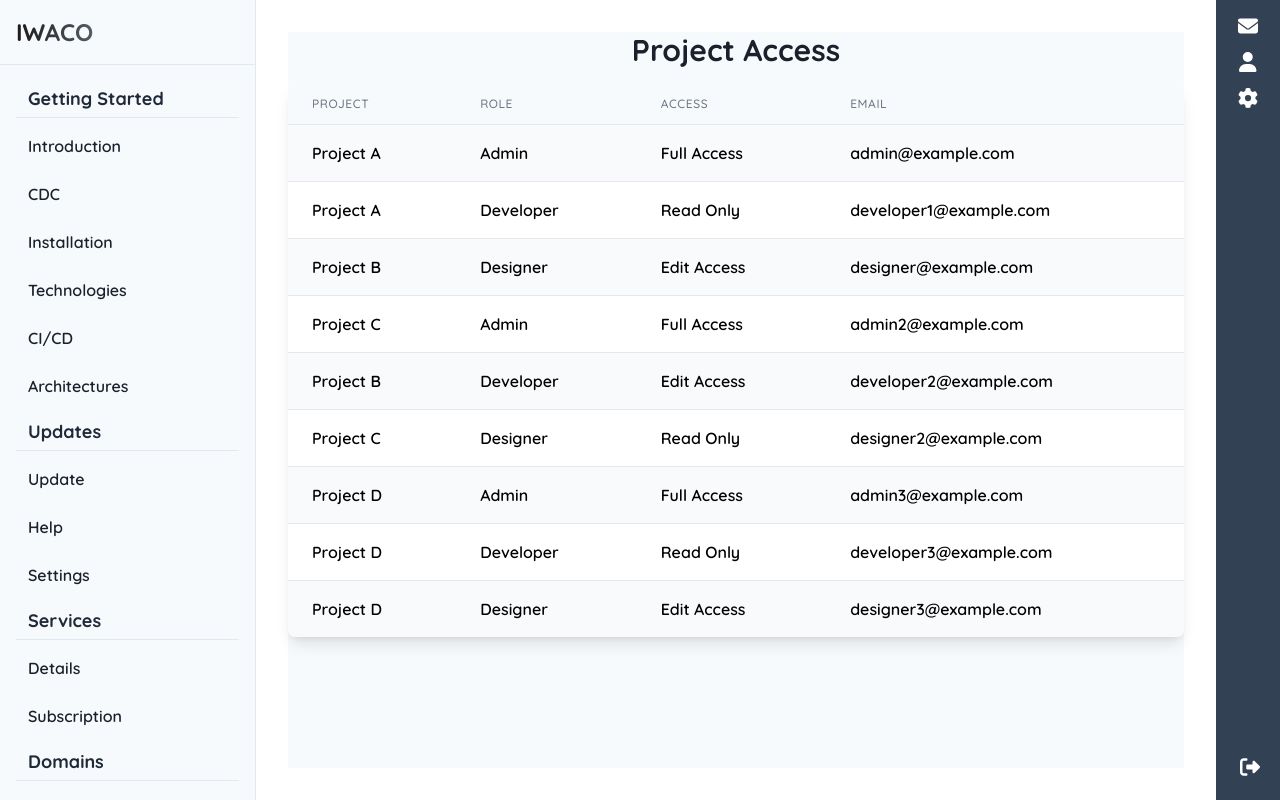
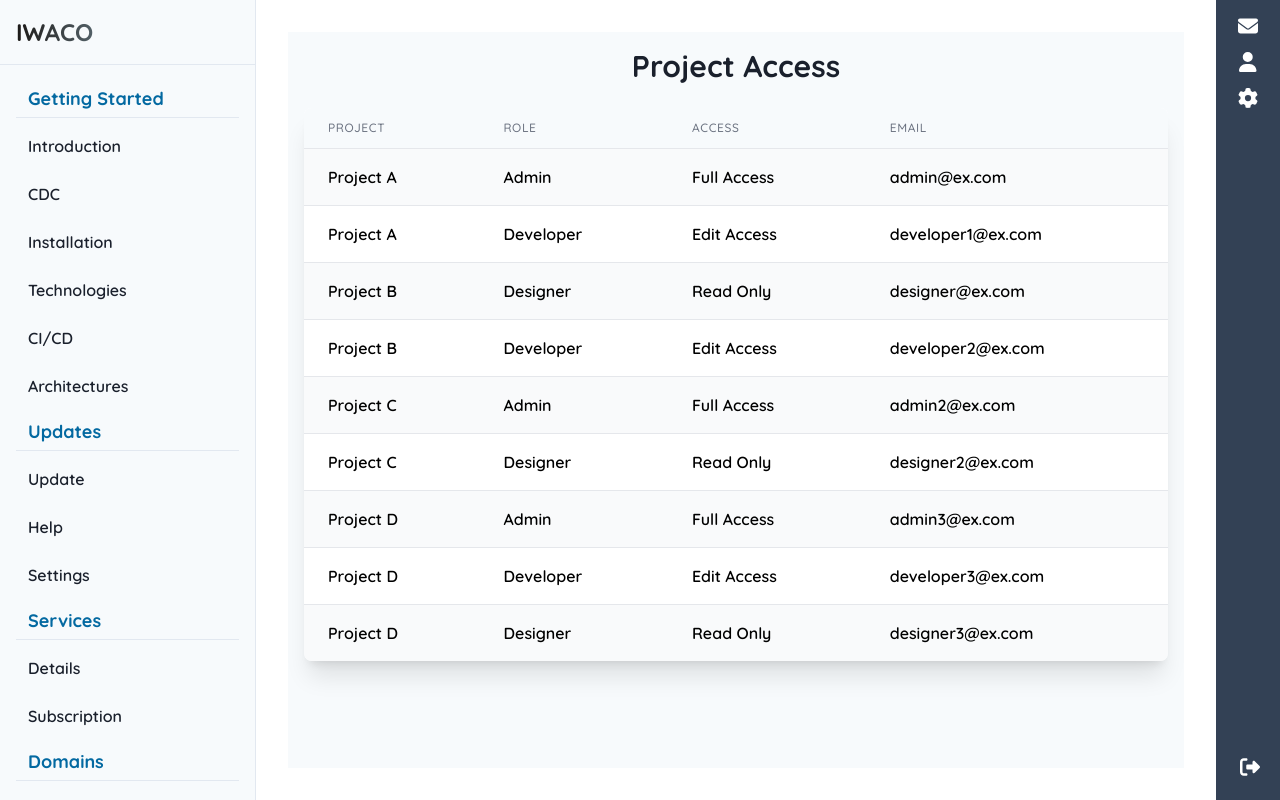
Before and after one commit to YahyaNamir/PsswdProject, a React (Create React App) app in the folder front-psswd/: page /project/1/subscription_D in a window 1280 px wide. Built offline with nearby package versions, Linux system fonts and the light colour scheme.

Commit message:
add envirement2
envirement2

```diff
--- a/front-psswd/src/menus/Sidebar.jsx
+++ b/front-psswd/src/menus/Sidebar.jsx
@@ -1,6 +1,7 @@
 import React, { useState } from "react";
 import { NavLink, useNavigate } from "react-router-dom";
 import "./menu.css";
+
 const Sidebar = ({ projectId, setProjectSelected }) => {
   const navigate = useNavigate();
   const [showLog, setShowLog] = useState(false);
@@ -20,18 +21,18 @@ const Sidebar = ({ projectId, setProjectSelected }) => {
   return (
     <div className="h-screen w-64 bg-gray-100 text-gray-900 flex flex-col border-r border-gray-300 fixed top-0 left-0">
       <div className="p-4 border-b border-gray-300">
-        <h1 className="text-2xl font-bold text bg-clip-text text-transparent bg-gradient-to-r from-stone-900 to-blue-200">
+        <h1 className="text-2xl font-bold text bg-clip-text text-transparent bg-gradient-to-r from-stone-900 to-sky-200">
           IWACO
         </h1>
       </div>
 
       <nav className="flex-1 p-4 space-y-2 overflow-y-auto">
-        <h2 className="px-3 py-1 text-lg text-gray-800 font-semibold border-b border-gray-300">
+        <h2 className="px-3 py-1 text-lg text-sky-700 font-semibold border-b border-gray-300">
           <b>Getting Started</b>
         </h2>
         <NavLink
           to={`/project/${projectId}/introduction`}
-          className="block py-2 px-3 rounded hover:bg-gray-300 "
+          className="block py-2 px-3 rounded hover:bg-gray-300"
         >
           Introduction
         </NavLink>
@@ -65,7 +66,7 @@ const Sidebar = ({ projectId, setProjectSelected }) => {
         >
           Architectures
         </NavLink>
-        <h2 className="px-3 py-1 text-lg text-gray-800 font-semibold border-b border-gray-300">
+        <h2 className="px-3 py-1 text-lg text-sky-700 font-semibold border-b border-gray-300">
           <b>Updates</b>
         </h2>
         <NavLink
@@ -86,7 +87,7 @@ const Sidebar = ({ projectId, setProjectSelected }) => {
         >
           Settings
         </NavLink>
-        <h2 className="px-3 py-1 text-lg text-gray-800 font-semibold border-b border-gray-300">
+        <h2 className="px-3 py-1 text-lg text-sky-700 font-semibold border-b border-gray-300">
           <b>Services</b>
         </h2>
         <NavLink
@@ -101,14 +102,7 @@ const Sidebar = ({ projectId, setProjectSelected }) => {
         >
           Subscription
         </NavLink>
-        {/* <a
-          href="/"
-          className="block py-2 px-3 rounded hover:bg-gray-300"
-          onClick={handleLogoutClick}
-        >
-          Logout
-        </a> */}
-        <h2 className="px-3 py-1 text-lg text-gray-800 font-semibold border-b border-gray-300">
+        <h2 className="px-3 py-1 text-lg text-sky-700 font-semibold border-b border-gray-300">
           <b>Domains</b>
         </h2>
         <NavLink
@@ -121,7 +115,63 @@ const Sidebar = ({ projectId, setProjectSelected }) => {
           to={`/project/${projectId}/subscription_D`}
           className="block py-2 px-3 rounded hover:bg-gray-300"
         >
-          Subscription
+          Access
+        </NavLink>
+        <h2 className="px-3 py-1 text-lg text-sky-700 font-semibold border-b border-gray-300">
+          <b>Mobile</b>
+        </h2>
+
+        <NavLink
+          to={`/project/${projectId}/mobile_installation`}
+          className="block py-2 px-3 rounded hover:bg-gray-300"
+        >
+          Installation
+        </NavLink>
+        <NavLink
+          to={`/project/${projectId}/mobile_technologies`}
+          className="block py-2 px-3 rounded hover:bg-gray-300"
+        >
+          Technologies
+        </NavLink>
+        <NavLink
+          to={`/project/${projectId}/mobile_ci_cd`}
+          className="block py-2 px-3 rounded hover:bg-gray-300"
+        >
+          CI/CD
+        </NavLink>
+        <NavLink
+          to={`/project/${projectId}/mobile_architectures`}
+          className="block py-2 px-3 rounded hover:bg-gray-300"
+        >
+          Architectures
+        </NavLink>
+        <h2 className="px-3 py-1 text-lg text-sky-700 font-semibold border-b border-gray-300">
+          <b>Web</b>
+        </h2>
+
+        <NavLink
+          to={`/project/${projectId}/web_installation`}
+          className="block py-2 px-3 rounded hover:bg-gray-300"
+        >
+          Installation
+        </NavLink>
+        <NavLink
+          to={`/project/${projectId}/web_technologies`}
+          className="block py-2 px-3 rounded hover:bg-gray-300"
+        >
+          Technologies
+        </NavLink>
+        <NavLink
+          to={`/project/${projectId}/web_ci_cd`}
+          className="block py-2 px-3 rounded hover:bg-gray-300"
+        >
+          CI/CD
+        </NavLink>
+        <NavLink
+          to={`/project/${projectId}/web_architectures`}
+          className="block py-2 px-3 rounded hover:bg-gray-300"
+        >
+          Architectures
         </NavLink>
       </nav>
 
--- a/front-psswd/src/menus/menu.css
+++ b/front-psswd/src/menus/menu.css
@@ -1,3 +1,3 @@
 .active {
-    background-color: rgb(177, 175, 175);
-  }
+  background-color: rgb(197, 197, 197);
+}
--- a/front-psswd/src/pages/Subscription_D.jsx
+++ b/front-psswd/src/pages/Subscription_D.jsx
@@ -1,70 +1,70 @@
 import React from "react";
 
 const Subscription_D = () => {
+  const roleMap = {
+    Admin: "Full Access",
+    Developer: "Edit Access",
+    Designer: "Read Only",
+    Viewer: "No Access",
+    Manager: "Limited Access",
+  };
+
   const accessData = [
     {
       project: "Project A",
       role: "Admin",
-      access: "Full Access",
-      email: "admin@example.com",
+      email: "admin@ex.com",
     },
     {
       project: "Project A",
       role: "Developer",
-      access: "Read Only",
-      email: "developer1@example.com",
+      email: "developer1@ex.com",
     },
     {
       project: "Project B",
       role: "Designer",
-      access: "Edit Access",
-      email: "designer@example.com",
+      email: "designer@ex.com",
+    },
+    {
+      project: "Project B",
+      role: "Developer",
+      email: "developer2@ex.com",
     },
     {
       project: "Project C",
       role: "Admin",
-      access: "Full Access",
-      email: "admin2@example.com",
+      email: "admin2@ex.com",
     },
-    {
-      project: "Project B",
-      role: "Developer",
-      access: "Edit Access",
-      email: "developer2@example.com",
-    },
+
     {
       project: "Project C",
       role: "Designer",
-      access: "Read Only",
-      email: "designer2@example.com",
+      email: "designer2@ex.com",
     },
     {
       project: "Project D",
       role: "Admin",
-      access: "Full Access",
-      email: "admin3@example.com",
+      email: "admin3@ex.com",
     },
     {
       project: "Project D",
       role: "Developer",
-      access: "Read Only",
-      email: "developer3@example.com",
+      email: "developer3@ex.com",
     },
     {
       project: "Project D",
       role: "Designer",
-      access: "Edit Access",
-      email: "designer3@example.com",
+      email: "designer3@ex.com",
     },
   ];
 
   return (
-    <div className="bg-gray-100 flex flex-col w-full">
+    <div className="bg-gray-100 flex flex-col w-full p-4">
       <div className="w-full">
-        <h1 className="text-3xl font-bold text-gray-900 text-center w-full mb-4">
+        <h1 className="text-3xl font-bold text-gray-900 text-center w-full mb-6">
           Project Access
         </h1>
-        <div className="overflow-hidden rounded-lg shadow-lg w-full">
+        <div className="overflow-hidden rounded-lg shadow-xl w-full">
           <table className="w-full bg-white shadow-lg hover:shadow-xl">
             <thead>
               <tr className="bg-gray-100 border-b border-gray-200">
@@ -96,7 +96,9 @@ const Subscription_D = () => {
                     {item.project}
                   </td>
                   <td className="py-4 px-6 whitespace-nowrap">{item.role}</td>
-                  <td className="py-4 px-6 whitespace-nowrap">{item.access}</td>
+                  <td className="py-4 px-6 whitespace-nowrap">
+                    {roleMap[item.role]}
+                  </td>
                   <td className="py-4 px-6 whitespace-nowrap">{item.email}</td>
                 </tr>
               ))}
@@ -107,4 +109,5 @@ const Subscription_D = () => {
     </div>
   );
 };
+
 export default Subscription_D;
```
